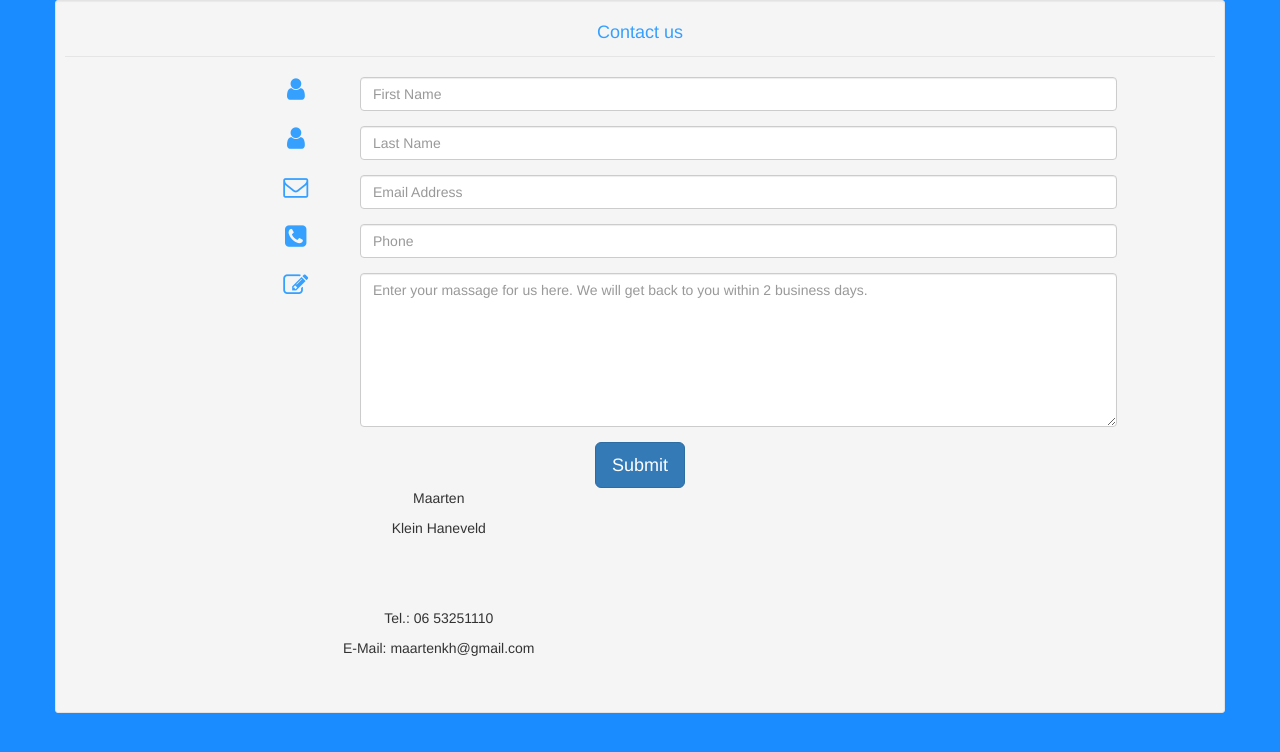
After one commit to Zathoxic/GRiD_ReWork, a PHP site: page /contact.php in a window 1280 px wide. The commit adds this page. Shown: the top 752 px of the page. Run offline with PHP 8.4, Linux system fonts and the light colour scheme; some libraries are stand-ins or nearby versions.

Commit message:
no message

```diff
--- a/CSS/style.css
+++ b/CSS/style.css
@@ -1,6 +1,7 @@
 body {
     background-color: #1a8cff !important;
 }
+
 
 .col-sm-4,
 .col-sm-8 {
@@ -29,3 +30,13 @@ body {
     background: rgba(255, 0, 0, 0.8);
     -webkit-box-shadow: inset 0 0 6px rgba(0, 0, 0, 0.5);
 }
+
+.main-contact{
+  width: 65%;
+  height: 80%;
+}
+
+.contact-side{
+  width: 65%;
+  height: 80%;
+}
--- /dev/null
+++ b/contact.php
@@ -0,0 +1,107 @@
+<!DOCTYPE html>
+<html lang="en">
+  <head>
+    <meta charset="utf-8">
+    <meta http-equiv="X-UA-Compatible" content="IE=edge">
+    <meta name="viewport" content="width=device-width, initial-scale=1">
+    <title>Contact</title>
+
+    <!-- Bootstrap -->
+    <link rel="stylesheet" href="https://maxcdn.bootstrapcdn.com/bootstrap/3.3.5/css/bootstrap.min.css">
+    <link rel="stylesheet" href="https://maxcdn.bootstrapcdn.com/font-awesome/4.4.0/css/font-awesome.min.css">
+    <link rel="stylesheet" href="/css/style.css" media="screen" title="no title" charset="utf-8">
+  </head>
+  <body>
+    <div class="container">
+      <div class="contact">
+        <div class="row">
+            <div class="mail-contact">
+              <div class="well well-sm">
+                  <form class="form-horizontal" method="post">
+                      <fieldset>
+                          <legend class="text-center header">Contact us</legend>
+
+                          <div class="form-group">
+                              <span class="col-md-1 col-md-offset-2 text-center"><i class="fa fa-user bigicon"></i></span>
+                              <div class="col-md-8">
+                                  <input id="fname" name="name" type="text" placeholder="First Name" class="form-control">
+                              </div>
+                          </div>
+                          <div class="form-group">
+                              <span class="col-md-1 col-md-offset-2 text-center"><i class="fa fa-user bigicon"></i></span>
+                              <div class="col-md-8">
+                                  <input id="lname" name="name" type="text" placeholder="Last Name" class="form-control">
+                              </div>
+                          </div>
+
+                          <div class="form-group">
+                              <span class="col-md-1 col-md-offset-2 text-center"><i class="fa fa-envelope-o bigicon"></i></span>
+                              <div class="col-md-8">
+                                  <input id="email" name="email" type="text" placeholder="Email Address" class="form-control">
+                              </div>
+                          </div>
+
+                          <div class="form-group">
+                              <span class="col-md-1 col-md-offset-2 text-center"><i class="fa fa-phone-square bigicon"></i></span>
+                              <div class="col-md-8">
+                                  <input id="phone" name="phone" type="text" placeholder="Phone" class="form-control">
+                              </div>
+                          </div>
+
+                          <div class="form-group">
+                              <span class="col-md-1 col-md-offset-2 text-center"><i class="fa fa-pencil-square-o bigicon"></i></span>
+                              <div class="col-md-8">
+                                  <textarea class="form-control" id="message" name="message" placeholder="Enter your massage for us here. We will get back to you within 2 business days." rows="7"></textarea>
+                              </div>
+                          </div>
+
+                          <div class="form-group">
+                              <div class="col-md-12 text-center">
+                                  <button type="submit" class="btn btn-primary btn-lg">Submit</button>
+                                  <div class="contact-side">
+                                    <p>Maarten</p>
+                                    <p>Klein Haneveld</p><br>
+                                    <br>
+                                    <br>
+                                    <p>Tel.: 06 53251110</p>
+                                    <p>E-Mail: maartenkh@gmail.com</p><br>
+                                </div>
+                            </div>
+                        </fieldset>
+                    </form>
+                </div>
+            </div>
+        </div>
+    </div>
+  </div>
+</div>
+
+<style>
+    .header {
+        color: #36A0FF;
+        font-size: 18px;
+        padding: 10px;
+    }
+
+    .bigicon {
+        font-size: 25px;
+        color: #36A0FF;
+    }
+</style>
+
+
+
+
+
+
+
+
+
+
+
+    <!-- jQuery (necessary for Bootstrap's JavaScript plugins) -->
+    <script src="https://ajax.googleapis.com/ajax/libs/jquery/1.11.3/jquery.min.js"></script>
+    <!-- Include all compiled plugins (below), or include individual files as needed -->
+    <script src="https://maxcdn.bootstrapcdn.com/bootstrap/3.3.5/js/bootstrap.min.js"></script>
+  </body>
+</html>
```
